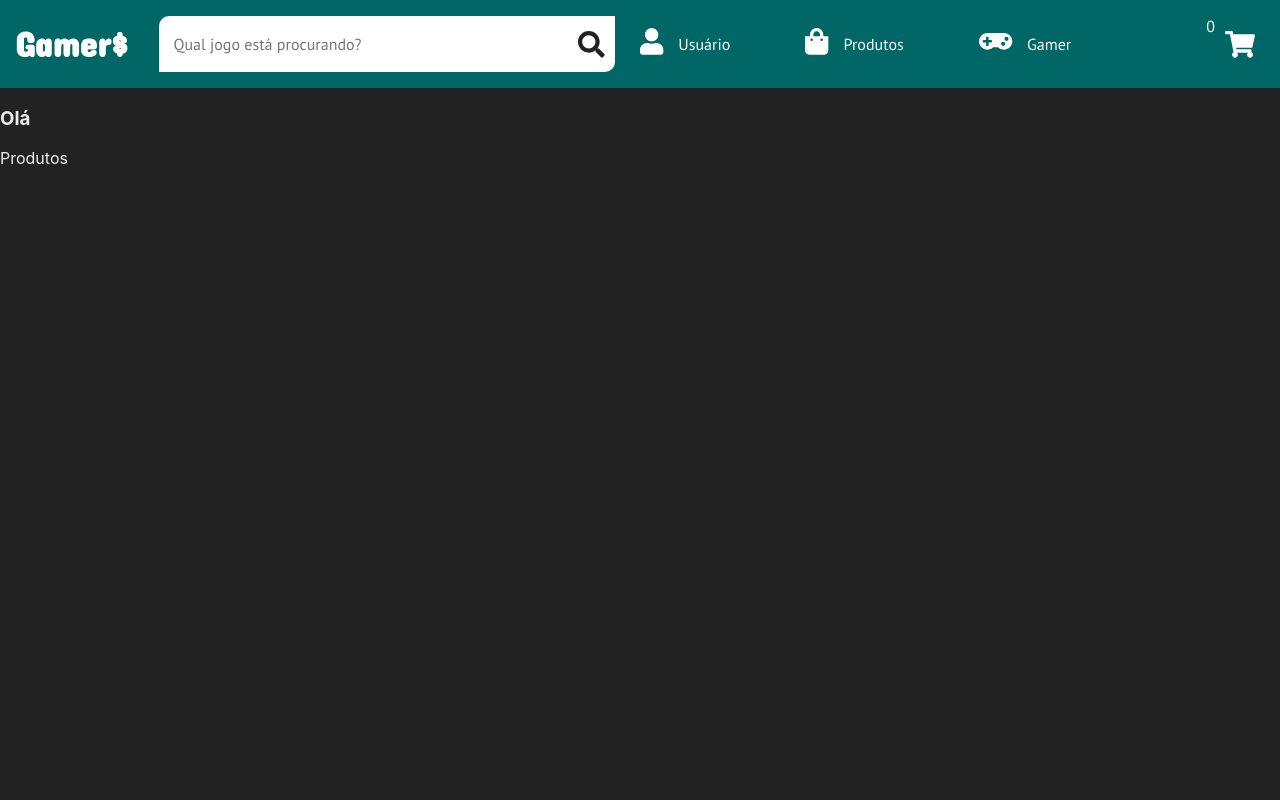
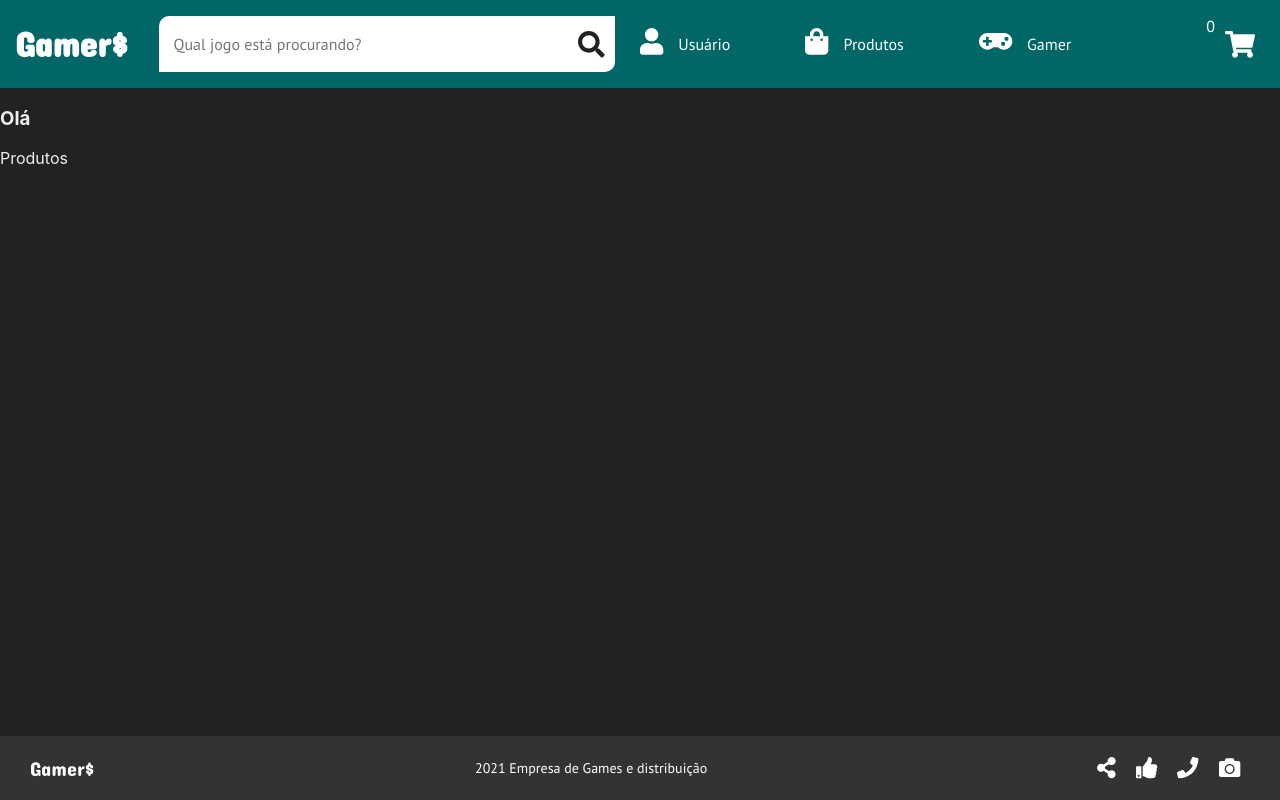
Before and after one commit to paulogermanopg/gamers-web, a Next.js app: page / in a window 1280 px wide. Built offline with nearby package versions, Linux system fonts and the light colour scheme.

Commit message:
Criando Footer

```diff
--- /dev/null
+++ b/src/components/common/Footer.jsx
@@ -0,0 +1,40 @@
+import React, { Component } from 'react'
+import styles from '../../styles/Footer.module.css'
+
+import { FontAwesomeIcon } from '@fortawesome/react-fontawesome'
+import { faShareAlt, faThumbsUp, faCamera, faPhone } from '@fortawesome/free-solid-svg-icons'
+
+class Footer extends Component {
+    render (){
+        return (
+            <footer className={styles.footer}>
+                <p className={styles.logo}>Gamer$</p>
+
+                <div className={styles.center}>
+                    <p className={styles.detalhes}>{`2021 Empresa de Games e distribuição`}</p>
+                </div>
+
+
+                {/* Parte para as mídias sociais */}
+                <div className={styles.social}>
+                    <a href="">
+                        <FontAwesomeIcon icon={faShareAlt} size='lg' color='#222' color='#fff' />
+                    </a>
+                    <a href="">
+                        <FontAwesomeIcon icon={faThumbsUp} size='lg' color='#222' color='#fff' />
+                    </a>
+                    <a href="">
+                        <FontAwesomeIcon icon={faPhone} size='lg' color='#222' color='#fff' />
+                    </a>
+                    <a href="">
+                        <FontAwesomeIcon icon={faCamera} size='lg' color='#222' color='#fff' />
+                    </a>
+                </div>
+                {/* fim das mídias sociais */}
+
+            </footer>
+        )
+    }
+}
+
+export default Footer
--- a/src/pages/AreaGamer.jsx
+++ b/src/pages/AreaGamer.jsx
@@ -1,9 +1,13 @@
 import React, { Component } from 'react'
+import Header from '../components/common/Header'
 
 class AreaGamer extends Component {
   render() {
     return (
-      <h1>AreaGamer</h1>
+      <div>
+        <Header />
+        <h1>AreaGamer</h1>
+      </div>
     )
   }
 }
--- a/src/pages/Carrinho.jsx
+++ b/src/pages/Carrinho.jsx
@@ -1,9 +1,13 @@
 import React, { Component } from 'react'
+import Header from '../components/common/Header'
 
 class Carrinho extends Component {
   render() {
     return (
-      <h1>Carrinho</h1>
+      <div>
+        <Header />
+        <h1>Carrinho</h1>
+      </div>
     )
   }
 }
--- a/src/pages/Produtos.jsx
+++ b/src/pages/Produtos.jsx
@@ -1,9 +1,13 @@
 import React, { Component } from 'react'
+import Header from '../components/common/Header'
 
 class Produtos extends Component {
   render() {
     return (
-      <h1>Produtos</h1>
+      <div>
+        <Header />
+        <h1>Produtos</h1>
+      </div>
     )
   }
 }
--- a/src/pages/index.jsx
+++ b/src/pages/index.jsx
@@ -1,6 +1,7 @@
 import React, { Component } from 'react'
 import Header from '../components/common/Header'
 import Link from 'next/link'
+import Footer from '../components/common/Footer'
 
 class Home extends Component {
   render() {
@@ -11,6 +12,7 @@ class Home extends Component {
         <Link href='/Produtos'>
           Produtos
         </Link>
+        <Footer />
       </div>
 
     )
--- /dev/null
+++ b/src/styles/Footer.module.css
@@ -0,0 +1,49 @@
+@import url('https://fonts.googleapis.com/css2?family=Concert+One&family=PT+Sans:wght@400;700&display=swap');
+
+.footer {
+    display: flex;
+    flex: 1;
+    align-items: center;
+    background-color: #333333;
+    color: #fff;
+    width: 100vmax;
+    bottom: 0;
+    position: absolute;
+}
+
+.footer a {
+    margin-left: 10px;
+    margin-right: 10px;
+}
+
+.logo {
+    font-family: 'Concert One', cursive;
+    font-size: 20px;
+    color: #fff;
+    margin-left: 30px;
+}
+
+.detalhes {
+    font-family: 'PT Sans', sans-serif;;
+    font-size: 14px;
+    color: #fff;
+}
+
+.center {
+    flex: 1;
+    display: flex;
+    justify-content: center;
+}
+
+.social {
+    margin-right: 30px;
+}
+
+@media(max-width: 800px) {
+    .center {
+        display: none;
+    }
+    .logo {
+        flex: 1;
+    }
+}
```
Also changed, not shown: 1 other file (tests, documents, lock files or other folders).
